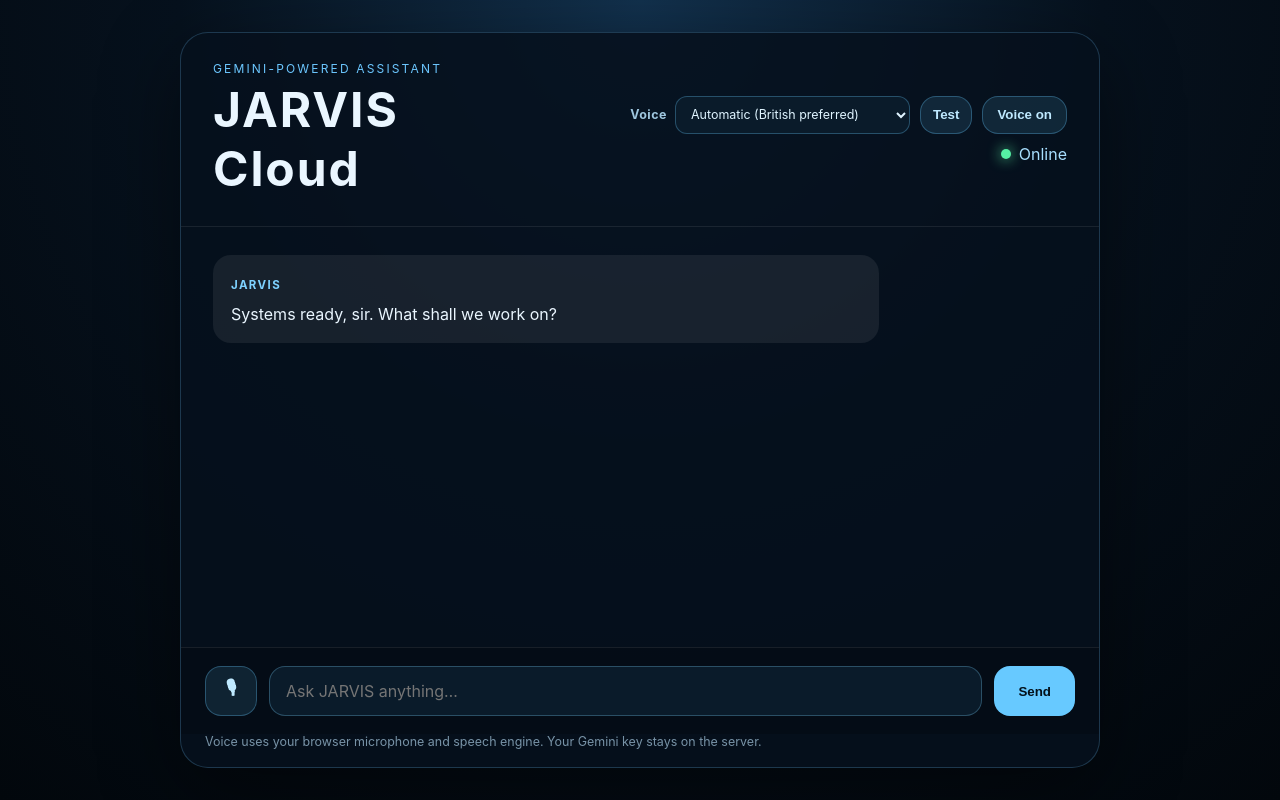
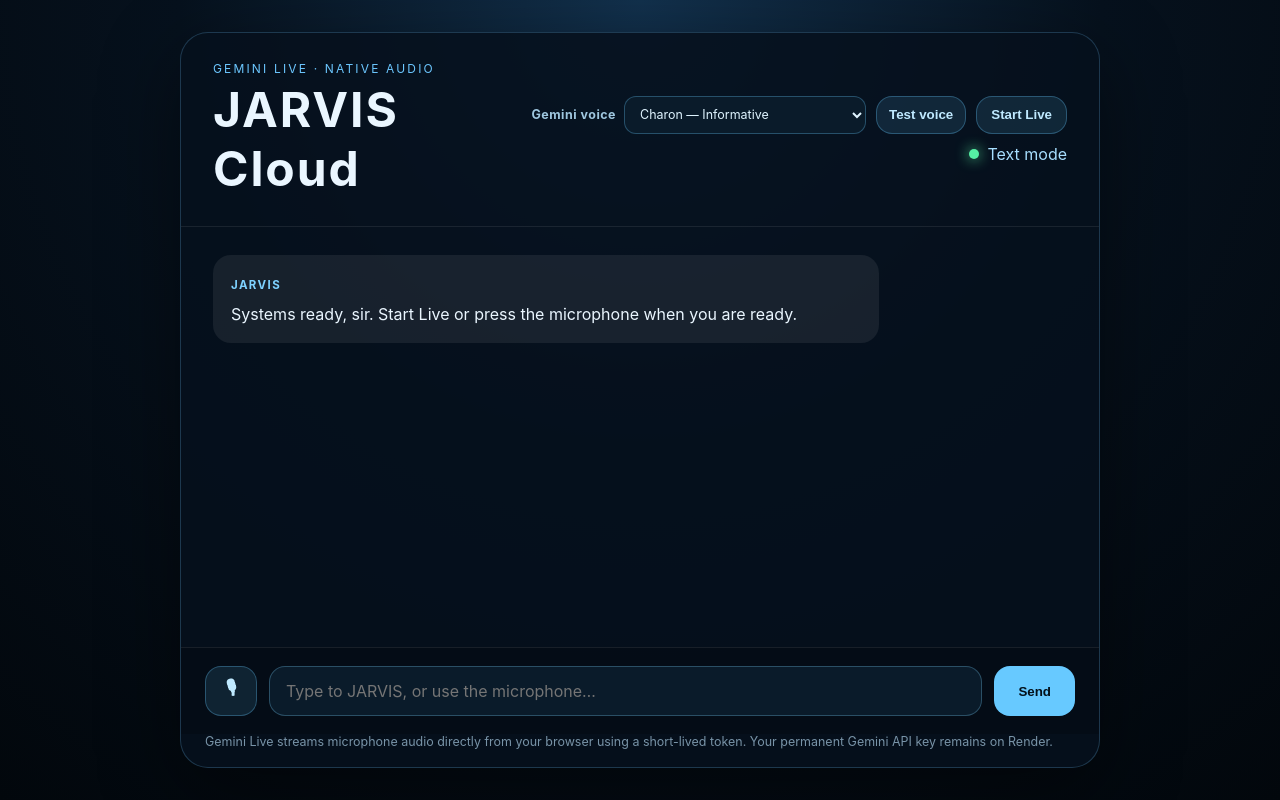
Before and after one commit to bertrandrusa/jarvis-local-ai, a Flask app: page / in a window 1280 px wide. Run offline with Flask 3, Linux system fonts and the light colour scheme.

Commit message:
Switch JARVIS interface to Gemini Live native audio

```diff
--- a/templates/index.html
+++ b/templates/index.html
@@ -5,253 +5,87 @@
   <meta name="viewport" content="width=device-width, initial-scale=1">
   <title>JARVIS Cloud</title>
   <link rel="stylesheet" href="/static/style.css">
+  <script src="/static/live.js" defer></script>
 </head>
 <body>
   <main class="shell">
     <header>
       <div>
-        <p class="eyebrow">GEMINI-POWERED ASSISTANT</p>
+        <p class="eyebrow">GEMINI LIVE · NATIVE AUDIO</p>
         <h1>JARVIS Cloud</h1>
       </div>
+
       <div class="header-actions">
         <label class="voice-picker" for="voice-select">
-          <span>Voice</span>
-          <select id="voice-select" aria-label="JARVIS voice">
-            <option value="">Automatic (British preferred)</option>
+          <span>Gemini voice</span>
+          <select id="voice-select" aria-label="JARVIS Gemini voice">
+            <option value="Charon">Charon — Informative</option>
+            <option value="Gacrux">Gacrux — Mature</option>
+            <option value="Sadaltager">Sadaltager — Knowledgeable</option>
+            <option value="Orus">Orus — Firm</option>
+            <option value="Alnilam">Alnilam — Firm</option>
+            <option value="Algenib">Algenib — Gravelly</option>
+            <option value="Iapetus">Iapetus — Clear</option>
+            <option value="Rasalgethi">Rasalgethi — Informative</option>
+            <option value="Schedar">Schedar — Even</option>
+            <option value="Sulafat">Sulafat — Warm</option>
+            <option value="Achird">Achird — Friendly</option>
+            <option value="Kore">Kore — Firm</option>
+            <option value="Puck">Puck — Upbeat</option>
+            <option value="Fenrir">Fenrir — Excitable</option>
+            <option value="Aoede">Aoede — Breezy</option>
+            <option value="Zephyr">Zephyr — Bright</option>
+            <option value="Leda">Leda — Youthful</option>
+            <option value="Callirrhoe">Callirrhoe — Easy-going</option>
+            <option value="Autonoe">Autonoe — Bright</option>
+            <option value="Enceladus">Enceladus — Breathy</option>
+            <option value="Umbriel">Umbriel — Easy-going</option>
+            <option value="Algieba">Algieba — Smooth</option>
+            <option value="Despina">Despina — Smooth</option>
+            <option value="Erinome">Erinome — Clear</option>
+            <option value="Laomedeia">Laomedeia — Upbeat</option>
+            <option value="Achernar">Achernar — Soft</option>
+            <option value="Pulcherrima">Pulcherrima — Forward</option>
+            <option value="Zubenelgenubi">Zubenelgenubi — Casual</option>
+            <option value="Vindemiatrix">Vindemiatrix — Gentle</option>
+            <option value="Sadachbia">Sadachbia — Lively</option>
           </select>
         </label>
-        <button id="voice-preview" class="secondary compact" type="button">Test</button>
-        <button id="voice-toggle" class="secondary" type="button" aria-pressed="true">Voice on</button>
-        <span class="status"><i></i> Online</span>
+
+        <button id="voice-preview" class="secondary compact" type="button">Test voice</button>
+        <button id="live-toggle" class="secondary" type="button">Start Live</button>
+
+        <span class="status">
+          <i id="status-dot" data-state="offline"></i>
+          <span id="status-text">Text mode</span>
+        </span>
       </div>
     </header>
 
     <section id="messages" class="messages" aria-live="polite">
       <article class="message assistant">
         <strong>JARVIS</strong>
-        <p>Systems ready, sir. What shall we work on?</p>
+        <p>Systems ready, sir. Start Live or press the microphone when you are ready.</p>
       </article>
     </section>
 
     <form id="chat-form">
-      <button id="mic" class="mic" type="button" aria-label="Speak to JARVIS" title="Speak to JARVIS">🎙</button>
-      <textarea id="message" rows="1" placeholder="Ask JARVIS anything…" required></textarea>
+      <button
+        id="mic"
+        class="mic"
+        type="button"
+        aria-label="Start or stop Gemini Live microphone"
+        aria-pressed="false"
+        title="Start or stop Gemini Live microphone"
+      >🎙</button>
+      <textarea id="message" rows="1" placeholder="Type to JARVIS, or use the microphone…" required></textarea>
       <button id="send" type="submit">Send</button>
     </form>
-    <p id="voice-note" class="note">Voice uses your browser microphone and speech engine. Your Gemini key stays on the server.</p>
+
+    <p id="voice-note" class="note">
+      Gemini Live streams microphone audio directly from your browser using a short-lived token.
+      Your permanent Gemini API key remains on Render.
+    </p>
   </main>
-
-<script>
-const form = document.querySelector('#chat-form');
-const input = document.querySelector('#message');
-const messages = document.querySelector('#messages');
-const sendButton = document.querySelector('#send');
-const micButton = document.querySelector('#mic');
-const voiceToggle = document.querySelector('#voice-toggle');
-const voiceSelect = document.querySelector('#voice-select');
-const voicePreview = document.querySelector('#voice-preview');
-const voiceNote = document.querySelector('#voice-note');
-const history = [];
-const VOICE_STORAGE_KEY = 'jarvisVoiceURI';
-let voiceEnabled = true;
-let recognition = null;
-let availableVoices = [];
-
-function addMessage(role, text) {
-  const article = document.createElement('article');
-  article.className = `message ${role === 'user' ? 'user' : 'assistant'}`;
-  const label = document.createElement('strong');
-  label.textContent = role === 'user' ? 'YOU' : 'JARVIS';
-  const p = document.createElement('p');
-  p.textContent = text;
-  article.append(label, p);
-  messages.appendChild(article);
-  messages.scrollTop = messages.scrollHeight;
-  return article;
-}
-
-function pickBritishVoice() {
-  return availableVoices.find(v => /^en-GB$/i.test(v.lang))
-      || availableVoices.find(v => /^en-GB/i.test(v.lang))
-      || availableVoices.find(v => /^en/i.test(v.lang))
-      || availableVoices[0]
-      || null;
-}
-
-function selectedVoice() {
-  const selectedURI = voiceSelect.value;
-  if (selectedURI) {
-    const selected = availableVoices.find(v => v.voiceURI === selectedURI);
-    if (selected) return selected;
-  }
-  return pickBritishVoice();
-}
-
-function loadVoices() {
-  if (!('speechSynthesis' in window)) {
-    voiceSelect.disabled = true;
-    voicePreview.disabled = true;
-    return;
-  }
-
-  availableVoices = window.speechSynthesis.getVoices().slice().sort((a, b) => {
-    const aEnglish = /^en/i.test(a.lang) ? 0 : 1;
-    const bEnglish = /^en/i.test(b.lang) ? 0 : 1;
-    return aEnglish - bEnglish || a.lang.localeCompare(b.lang) || a.name.localeCompare(b.name);
-  });
-
-  const saved = localStorage.getItem(VOICE_STORAGE_KEY) || '';
-  const previous = voiceSelect.value || saved;
-  voiceSelect.innerHTML = '<option value="">Automatic (British preferred)</option>';
-
-  for (const voice of availableVoices) {
-    const option = document.createElement('option');
-    option.value = voice.voiceURI;
-    option.textContent = `${voice.name} — ${voice.lang}${voice.default ? ' (default)' : ''}`;
-    voiceSelect.appendChild(option);
-  }
-
-  if (previous && availableVoices.some(v => v.voiceURI === previous)) {
-    voiceSelect.value = previous;
-  } else {
-    voiceSelect.value = '';
-  }
-}
-
-function speak(text, force = false) {
-  if ((!voiceEnabled && !force) || !('speechSynthesis' in window) || !text) return;
-  window.speechSynthesis.cancel();
-  const utterance = new SpeechSynthesisUtterance(text);
-  const voice = selectedVoice();
-  if (voice) {
-    utterance.voice = voice;
-    utterance.lang = voice.lang || 'en-GB';
-  } else {
-    utterance.lang = 'en-GB';
-  }
-  utterance.rate = 0.96;
-  utterance.pitch = 0.9;
-  window.speechSynthesis.speak(utterance);
-}
-
-voiceSelect.addEventListener('change', () => {
-  if (voiceSelect.value) {
-    localStorage.setItem(VOICE_STORAGE_KEY, voiceSelect.value);
-  } else {
-    localStorage.removeItem(VOICE_STORAGE_KEY);
-  }
-  const voice = selectedVoice();
-  voiceNote.textContent = voice
-    ? `Selected voice: ${voice.name} (${voice.lang}). Saved for this browser.`
-    : 'Voice selection is set to automatic.';
-});
-
-voicePreview.addEventListener('click', () => {
-  const wasEnabled = voiceEnabled;
-  speak('Good evening, sir. JARVIS voice systems are online.', true);
-  if (!wasEnabled) voiceNote.textContent = 'Voice preview played. Spoken replies are still turned off.';
-});
-
-voiceToggle.addEventListener('click', () => {
-  voiceEnabled = !voiceEnabled;
-  voiceToggle.textContent = voiceEnabled ? 'Voice on' : 'Voice off';
-  voiceToggle.setAttribute('aria-pressed', String(voiceEnabled));
-  if (!voiceEnabled && 'speechSynthesis' in window) window.speechSynthesis.cancel();
-});
-
-if ('speechSynthesis' in window) {
-  loadVoices();
-  window.speechSynthesis.onvoiceschanged = loadVoices;
-} else {
-  voiceSelect.disabled = true;
-  voicePreview.disabled = true;
-}
-
-const SpeechRecognition = window.SpeechRecognition || window.webkitSpeechRecognition;
-if (SpeechRecognition) {
-  recognition = new SpeechRecognition();
-  recognition.lang = 'en-US';
-  recognition.continuous = false;
-  recognition.interimResults = true;
-
-  recognition.onstart = () => {
-    micButton.classList.add('listening');
-    micButton.textContent = '●';
-    voiceNote.textContent = 'Listening… speak naturally, then pause.';
-  };
-
-  recognition.onresult = (event) => {
-    let transcript = '';
-    let finalTranscript = '';
-    for (let i = event.resultIndex; i < event.results.length; i++) {
-      transcript += event.results[i][0].transcript;
-      if (event.results[i].isFinal) finalTranscript += event.results[i][0].transcript;
-    }
-    input.value = transcript.trim();
-    if (finalTranscript.trim()) {
-      input.value = finalTranscript.trim();
-      setTimeout(() => form.requestSubmit(), 120);
-    }
-  };
-
-  recognition.onerror = (event) => {
-    voiceNote.textContent = event.error === 'not-allowed'
-      ? 'Microphone permission was blocked. Allow microphone access in your browser and try again.'
-      : `Voice input error: ${event.error}`;
-  };
-
-  recognition.onend = () => {
-    micButton.classList.remove('listening');
-    micButton.textContent = '🎙';
-    if (!voiceNote.textContent.startsWith('Microphone') && !voiceNote.textContent.startsWith('Voice input error')) {
-      voiceNote.textContent = 'Voice uses your browser microphone and speech engine. Your Gemini key stays on the server.';
-    }
-  };
-
-  micButton.addEventListener('click', () => {
-    try {
-      recognition.start();
-    } catch (_) {
-      // start() can throw if recognition is already active.
-    }
-  });
-} else {
-  micButton.disabled = true;
-  micButton.title = 'Speech recognition is not supported by this browser';
-  voiceNote.textContent = 'Voice input is not supported by this browser. Try Chrome or Edge. Spoken replies may still work.';
-}
-
-form.addEventListener('submit', async (event) => {
-  event.preventDefault();
-  const text = input.value.trim();
-  if (!text) return;
-
-  if ('speechSynthesis' in window) window.speechSynthesis.cancel();
-  addMessage('user', text);
-  input.value = '';
-  const pending = addMessage('model', 'Thinking…');
-  sendButton.disabled = true;
-  micButton.disabled = true;
-
-  try {
-    const response = await fetch('/api/chat', {
-      method: 'POST',
-      headers: {'Content-Type': 'application/json'},
-      body: JSON.stringify({message: text, history})
-    });
-    const data = await response.json();
-    if (!response.ok) throw new Error(data.error || 'Request failed');
-    pending.querySelector('p').textContent = data.reply;
-    history.push({role: 'user', text}, {role: 'model', text: data.reply});
-    speak(data.reply);
-  } catch (error) {
-    pending.querySelector('p').textContent = `Error: ${error.message}`;
-  } finally {
-    sendButton.disabled = false;
-    micButton.disabled = !SpeechRecognition;
-    input.focus();
-  }
-});
-</script>
 </body>
 </html>
```
